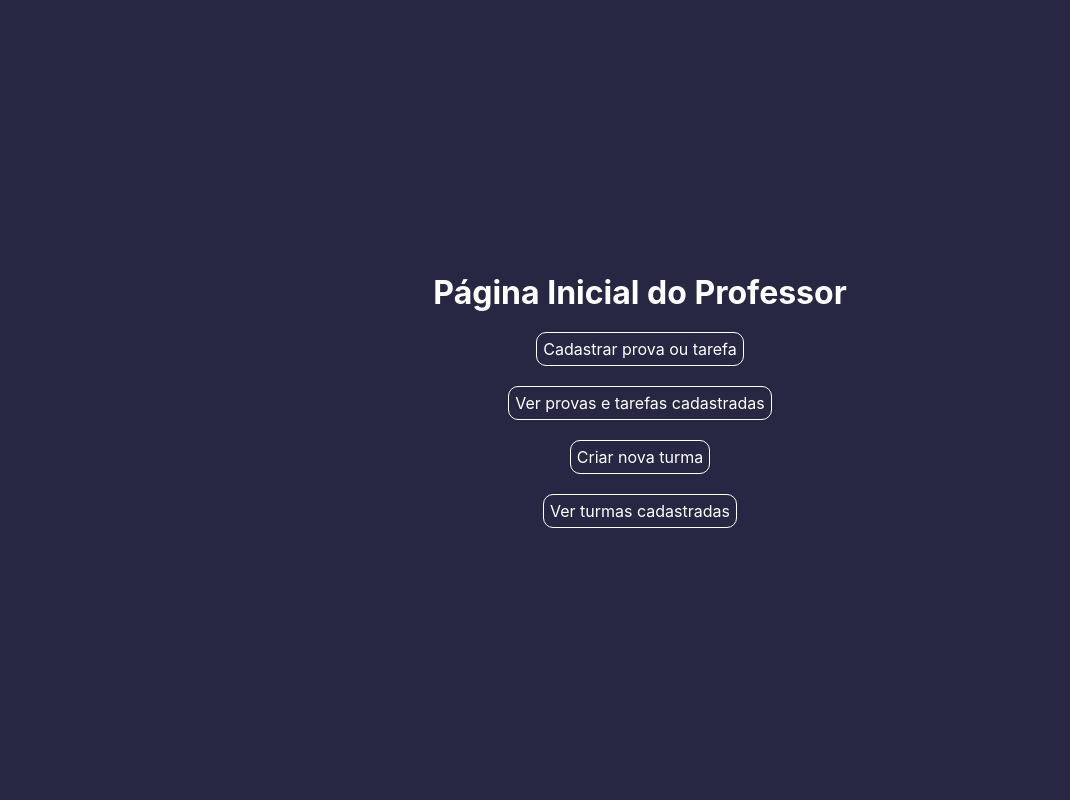
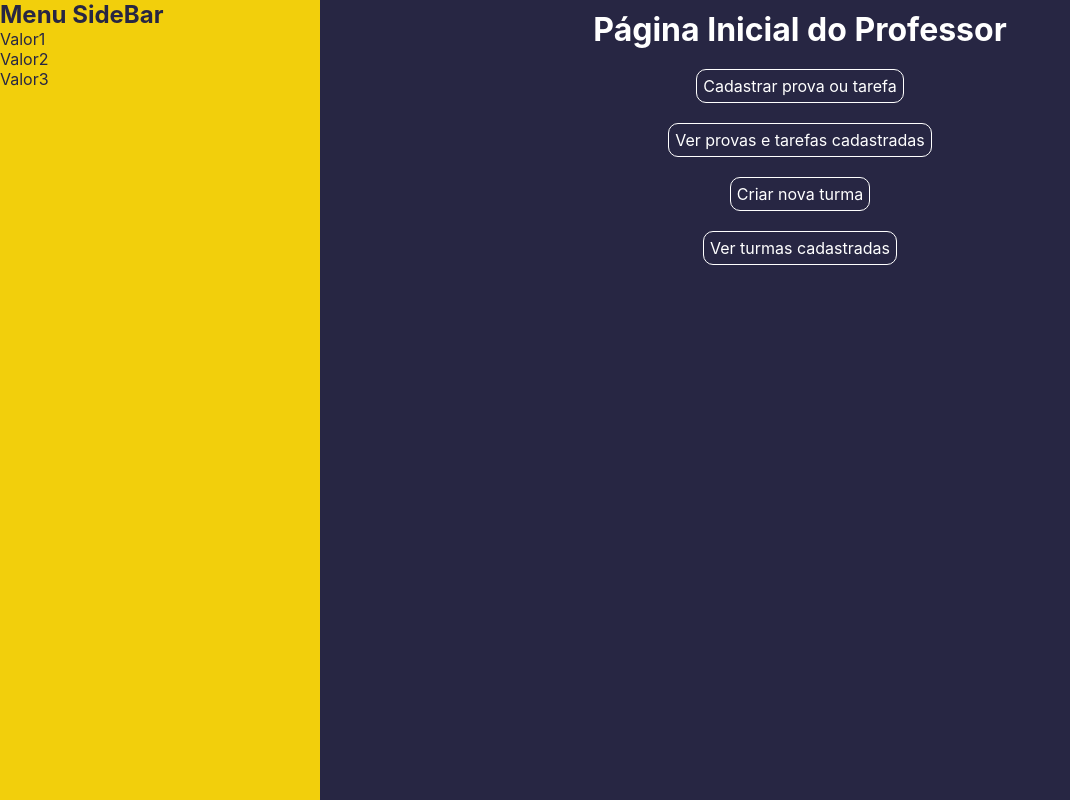
Before and after one commit to ES2-UFPI/CorrigeAi, a React (Vite) app in the folder vite-client/: page / in a window 1280 px wide. Shown: the whole page, without its empty margins (0-1070 px from the left). Built offline with nearby package versions, Linux system fonts and the light colour scheme.

Commit message:
Create Layout for menuSideBar in interface #60

```diff
--- a/vite-client/src/Pages/Home/index.tsx
+++ b/vite-client/src/Pages/Home/index.tsx
@@ -4,7 +4,8 @@ import { HomePage } from './styles'
 
 export function Home() {
   return (
-      <HomePage>
+    <Layout>
+      <HomePage className='Home'>
         <h1>Página Inicial do Professor</h1>
         <Link
           to="/form-avaliation"
@@ -62,5 +63,6 @@ export function Home() {
           Ver turmas cadastradas
         </Link>
       </HomePage>
+    </Layout>
   )
 }
--- a/vite-client/src/Pages/Home/styles.ts
+++ b/vite-client/src/Pages/Home/styles.ts
@@ -3,12 +3,11 @@ import styled from "styled-components";
 export const HomePage = styled.div`
   background: #272643;
   width: 100%;
-  height: 100vh;
   padding: 1rem 1rem;
+
   display: flex;
   flex-direction: column;
   align-items: center;
-  justify-content: center;
   color: #fff;
 `
 
--- /dev/null
+++ b/vite-client/src/components/Layout/index.tsx
@@ -0,0 +1,16 @@
+import { WrapperLayout } from "../../styles/Layout"
+
+import { MenuSideBar } from "../MenuSideBar"
+
+interface ILayout {
+  children: React.ReactNode
+}
+
+export function Layout({children}: ILayout ) {
+  return (
+    <WrapperLayout>
+      <MenuSideBar />
+      {children}
+    </WrapperLayout>
+  )
+}
--- /dev/null
+++ b/vite-client/src/components/MenuSideBar/index.tsx
@@ -0,0 +1,14 @@
+import { MenuSideBarContainer } from "./styles";
+
+export function MenuSideBar(){
+  return (
+    <MenuSideBarContainer>
+      <h2>Menu SideBar</h2>
+      <ul>
+        <li>Valor1</li>
+        <li>Valor2</li>
+        <li>Valor3</li>
+      </ul>
+    </MenuSideBarContainer>
+  )
+}
--- /dev/null
+++ b/vite-client/src/components/MenuSideBar/styles.ts
@@ -0,0 +1,9 @@
+import styled from "styled-components";
+
+export const MenuSideBarContainer = styled.div `
+  background: var(--menuSideBar);
+  color: var(--secondary);
+
+  display: flex;
+  flex-direction: column;
+`
--- a/vite-client/src/styles/Layout.ts
+++ b/vite-client/src/styles/Layout.ts
@@ -11,3 +11,9 @@ export const Wrapper = styled.div `
   padding: 0 2rem;
   margin: 0 auto;
 `;
+
+export const WrapperLayout = styled.div `
+  display: grid;
+  grid-template-columns: 1fr 3fr;
+  height: 100%;
+`
```
Also changed, not shown: vite-client/src/assets/CloseButton.tsx (added, +19 -0 lines).
